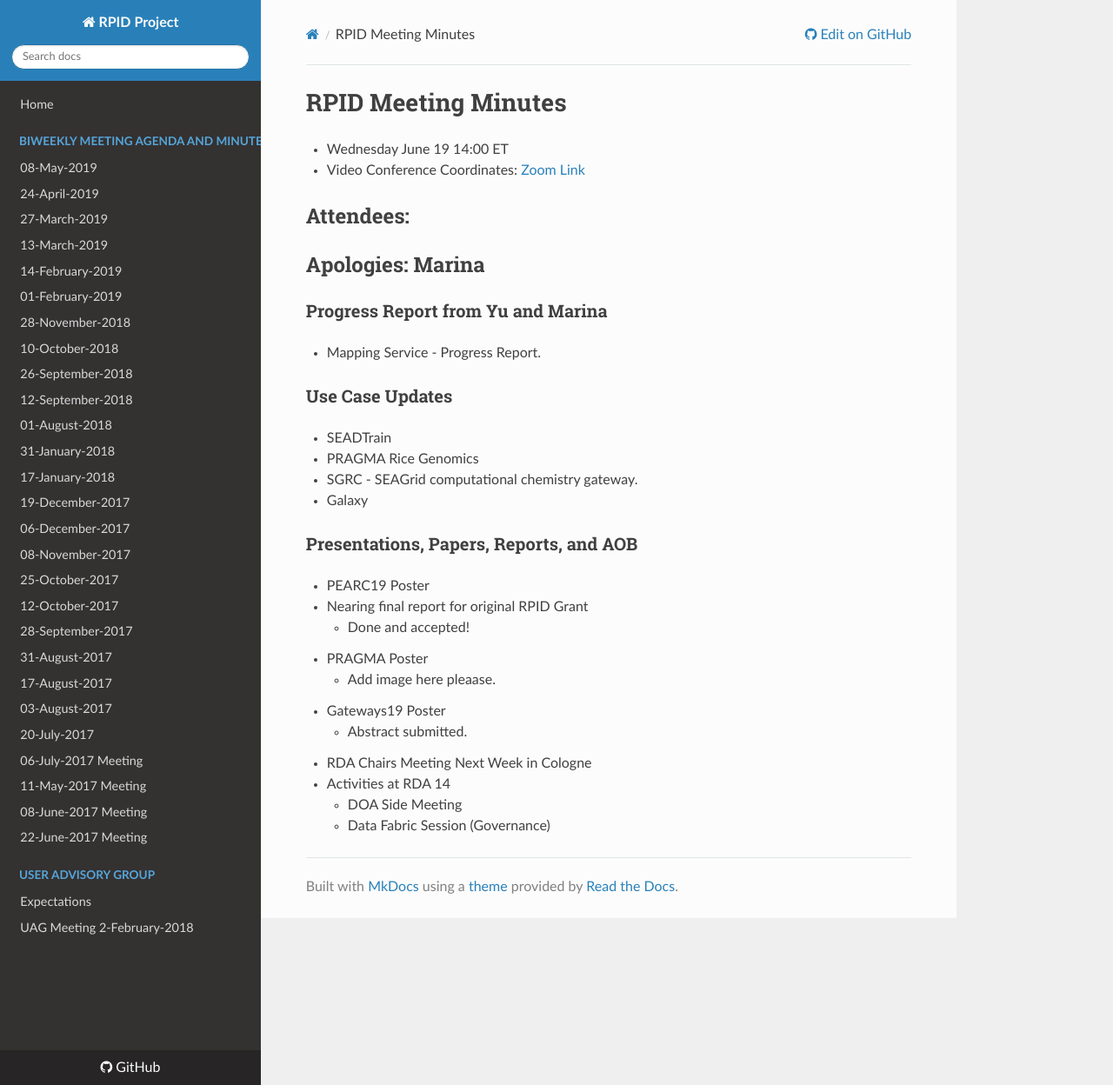
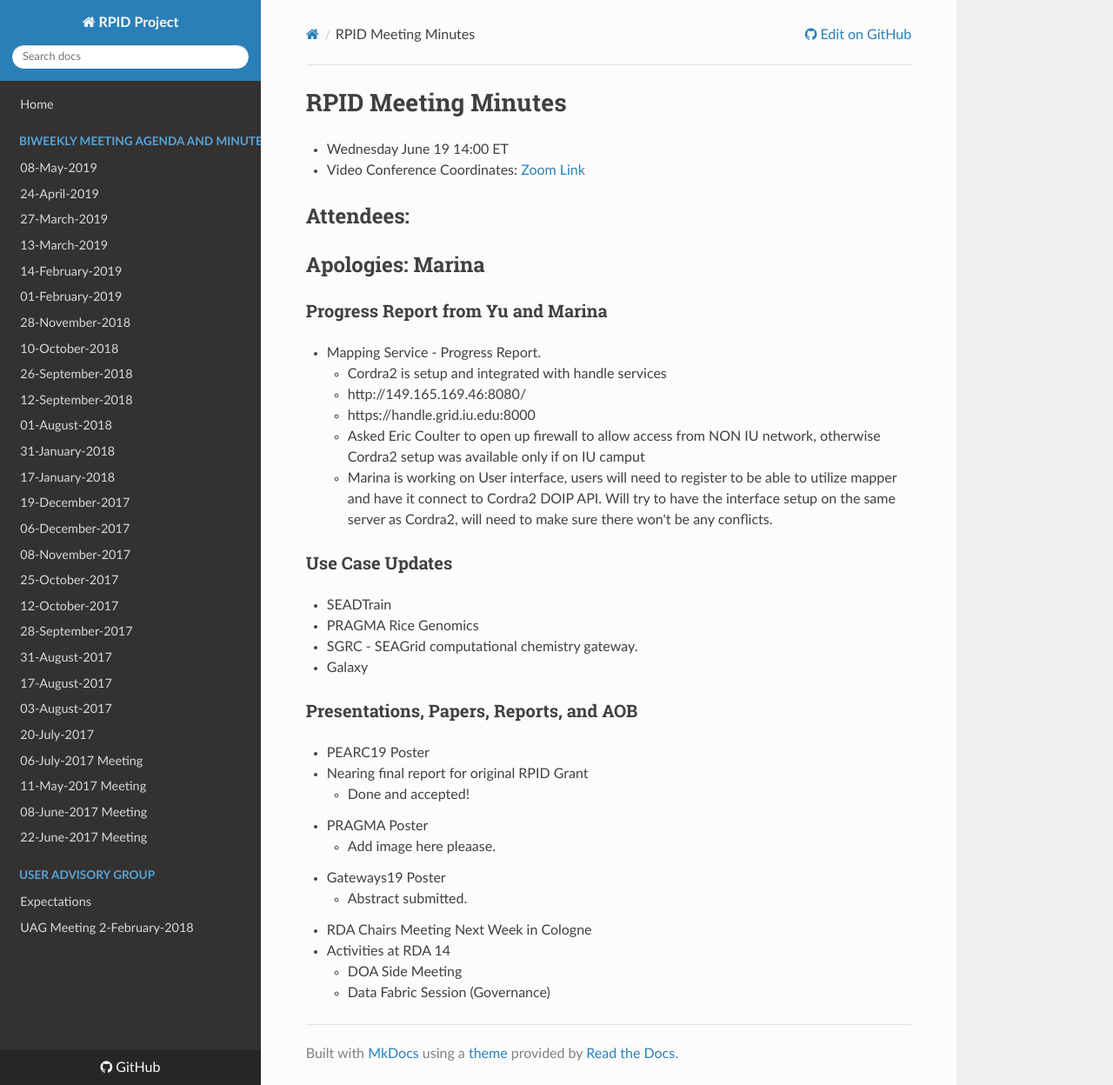
Before and after one commit to rpidproject/rpid, an MkDocs documentation site: the page built from docs/19-June-2019.md, in a window 1280 px wide and 1248 px high. Shown: the whole window at 87% size. Built offline with MkDocs 1.6.1, drawn with Linux system fonts in a browser that asks for light colours; nearby versions of some CDN libraries; old or Windows-style settings are respelled for this version of MkDocs.

Commit message:
Update 19-June-2019.md

```diff
--- a/docs/19-June-2019.md
+++ b/docs/19-June-2019.md
@@ -9,6 +9,11 @@
 
 ### Progress Report from Yu and Marina
    * Mapping Service - Progress Report.
+      * Cordra2 is setup and integrated with handle services
+      * http://149.165.169.46:8080/
+      * https://handle.grid.iu.edu:8000
+      * Asked Eric Coulter to open up firewall to allow access from NON IU network, otherwise Cordra2 setup was available only if on IU camput
+      * Marina is working on User interface, users will need to register to be able to utilize mapper and have it connect to Cordra2 DOIP API. Will try to have the interface setup on the same server as Cordra2, will need to make sure there won't be any conflicts.
 
 ### Use Case Updates
    * SEADTrain
```
